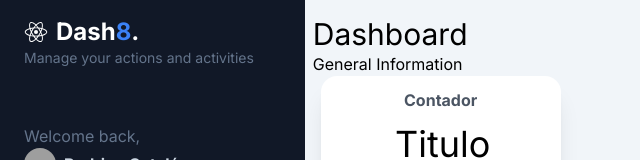
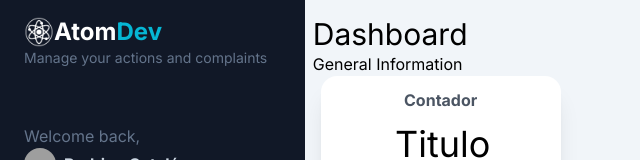
Before and after one commit to RodrigoSHL/complaints-portal, a Next.js app: page /dashboard/main in a window 1280 px wide. Shown: the top 160 px of the page, without its empty margins (0-640 px from the left). Built offline with nearby package versions, Linux system fonts and the light colour scheme; grey boxes are pictures that could not be loaded.

Commit message:
CHORE: changes in app logo

```diff
--- a/src/components/Sidebar/Sidebar.tsx
+++ b/src/components/Sidebar/Sidebar.tsx
@@ -6,6 +6,7 @@ import { GrDomain } from "react-icons/gr";
 import { RxDashboard } from "react-icons/rx";
 import { PiTextAUnderlineFill } from "react-icons/pi";
 import Link from "next/link";
+import Logo from "@/assets/logo.png"
 
 export const Sidebar = () => {
 
@@ -52,12 +53,12 @@ export const Sidebar = () => {
             <div id="logo" className="my-4 px-6">
                 <Link href={'/portal'}>
                     <h1 className="flex items-center text-lg md:text-2xl font-bold text-white">
-                        <IoLogoReact className="mr-2" />
-                        <span>Dash</span>
-                        <span className="text-blue-500">8</span>.
+                        <Image src={Logo} alt="logo" height={30} width={30} />
+                        <span>Atom</span>
+                        <span className="text-cyan-500">Dev</span>
                     </h1>
                 </Link>
-                <p className="text-slate-500 text-sm">Manage your actions and activities</p>
+                <p className="text-slate-500 text-sm">Manage your actions and complaints</p>
             </div>
             <div id="profile" className="px-6 py-10">
                 <p className="text-slate-500">Welcome back,</p>
```
